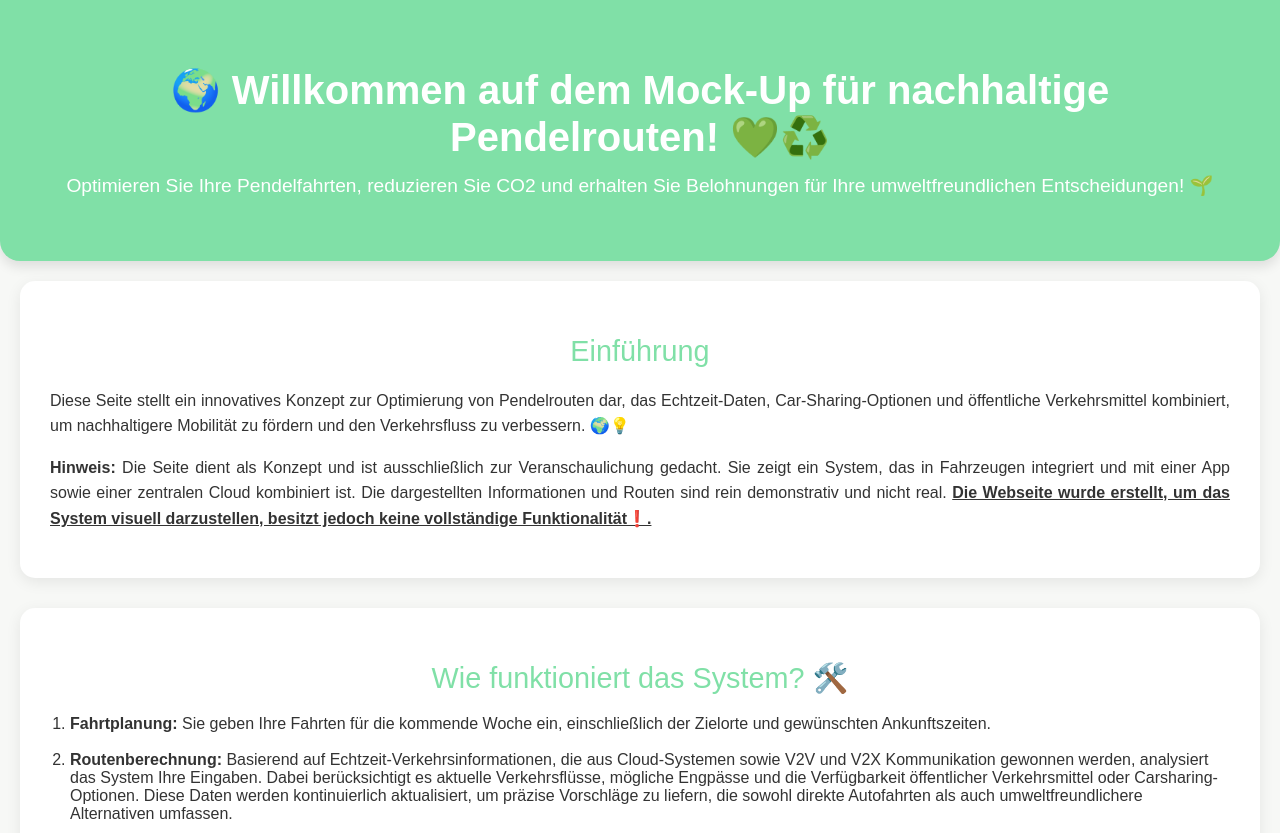
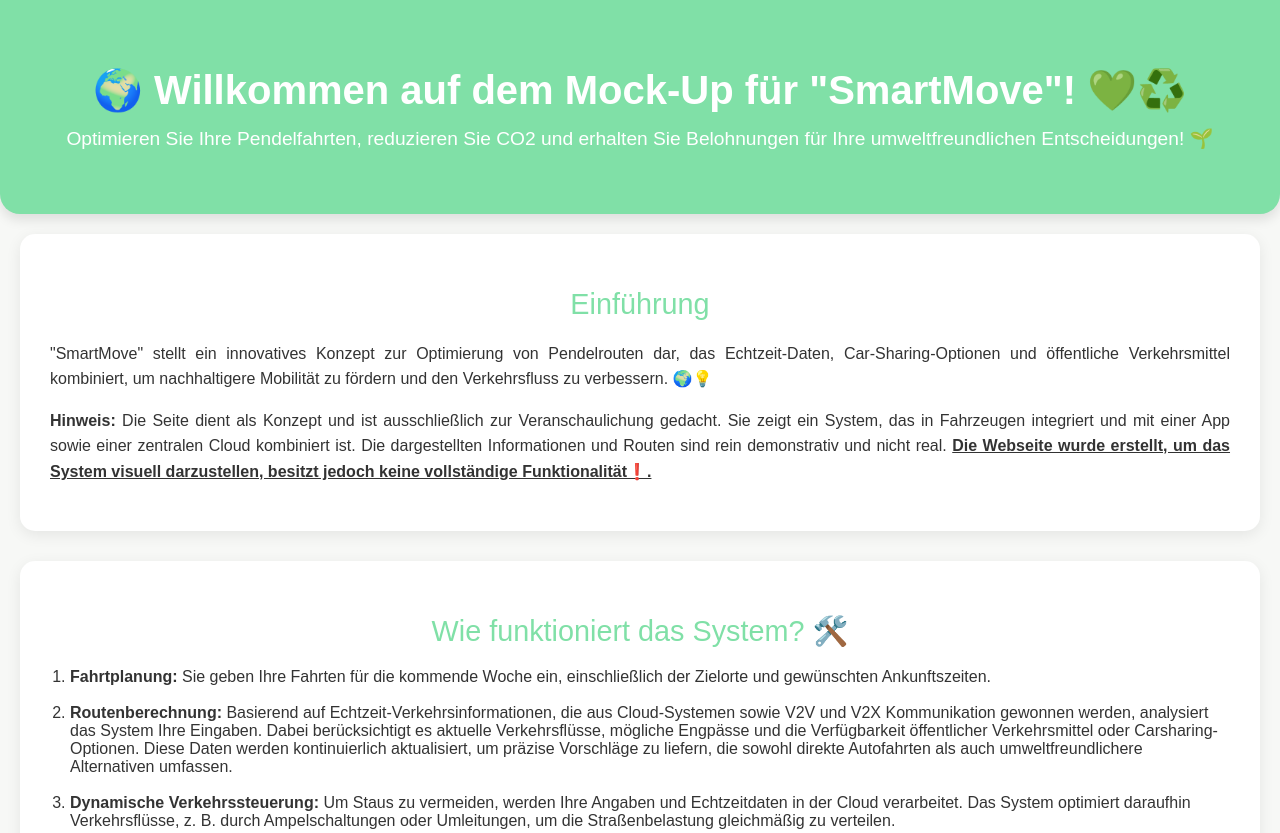
Before and after one commit to tarikyildirim/Car-Sharing, a plain HTML site: page index.html in a window 1280 px wide. Shown: the top 833 px of the page. Drawn offline with Linux system fonts and the light colour scheme.

Commit message:
SmartMove

```diff
--- a/index.html
+++ b/index.html
@@ -93,14 +93,14 @@
 </head>
 <body>
     <header>
-        <h1>🌍 Willkommen auf dem Mock-Up für nachhaltige Pendelrouten! 💚♻️</h1>
+        <h1>🌍 Willkommen auf dem Mock-Up für "SmartMove"! 💚♻️</h1>
         <p>Optimieren Sie Ihre Pendelfahrten, reduzieren Sie CO2 und erhalten Sie Belohnungen für Ihre umweltfreundlichen Entscheidungen! 🌱</p>
     </header>
 
     <div class="content">
         <div class="section">
             <h2>Einführung</h2>
-            <p>Diese Seite stellt ein innovatives Konzept zur Optimierung von Pendelrouten dar, das Echtzeit-Daten, Car-Sharing-Optionen und öffentliche Verkehrsmittel kombiniert, um nachhaltigere Mobilität zu fördern und den Verkehrsfluss zu verbessern. 🌍💡</p>
+            <p>"SmartMove" stellt ein innovatives Konzept zur Optimierung von Pendelrouten dar, das Echtzeit-Daten, Car-Sharing-Optionen und öffentliche Verkehrsmittel kombiniert, um nachhaltigere Mobilität zu fördern und den Verkehrsfluss zu verbessern. 🌍💡</p>
         <p><strong>Hinweis:</strong> Die Seite dient als Konzept und ist ausschließlich zur Veranschaulichung gedacht. Sie zeigt ein System, das in Fahrzeugen integriert und mit einer App sowie einer zentralen Cloud kombiniert ist. Die dargestellten Informationen und Routen sind rein demonstrativ und nicht real.  <span class="highlight">Die Webseite wurde erstellt, um das System visuell darzustellen, besitzt jedoch keine vollständige Funktionalität❗️.</span></p>
         </div>
         <div class="section">
```
